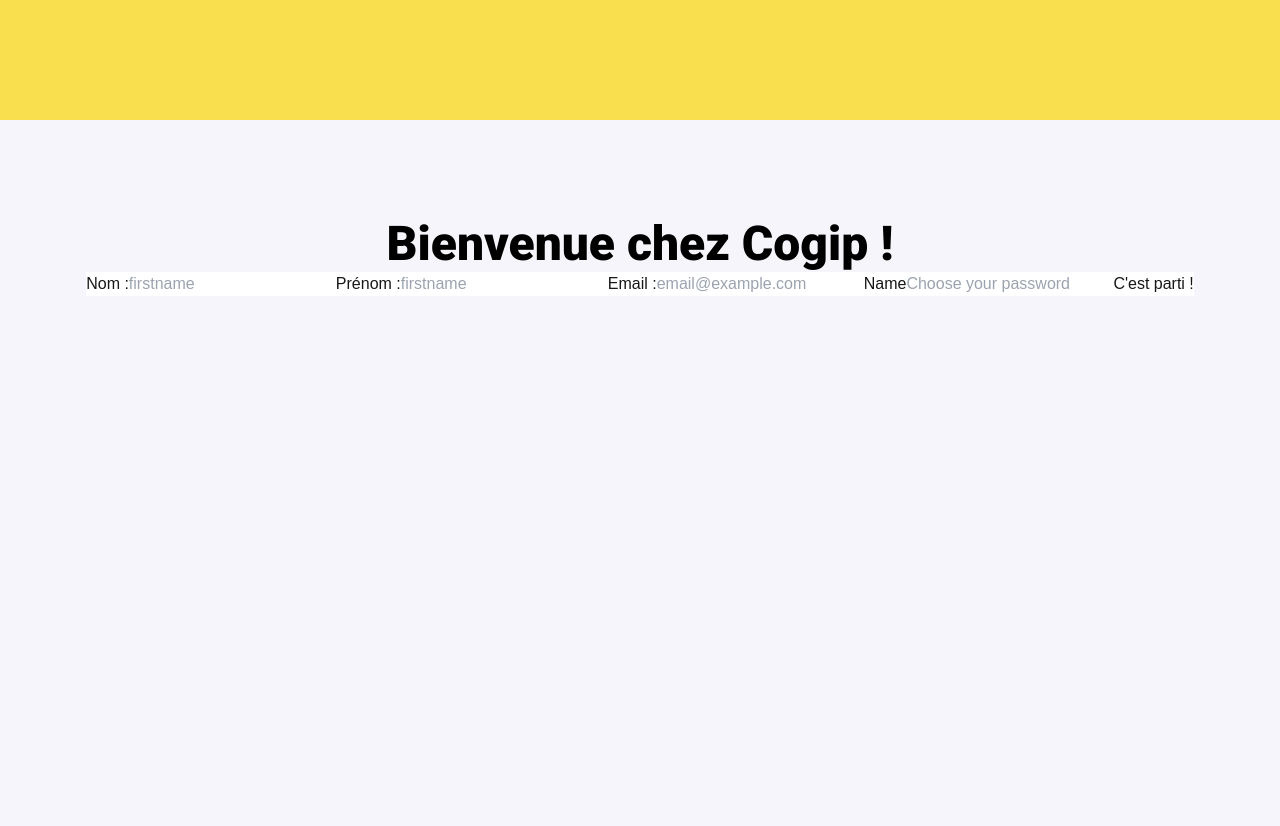
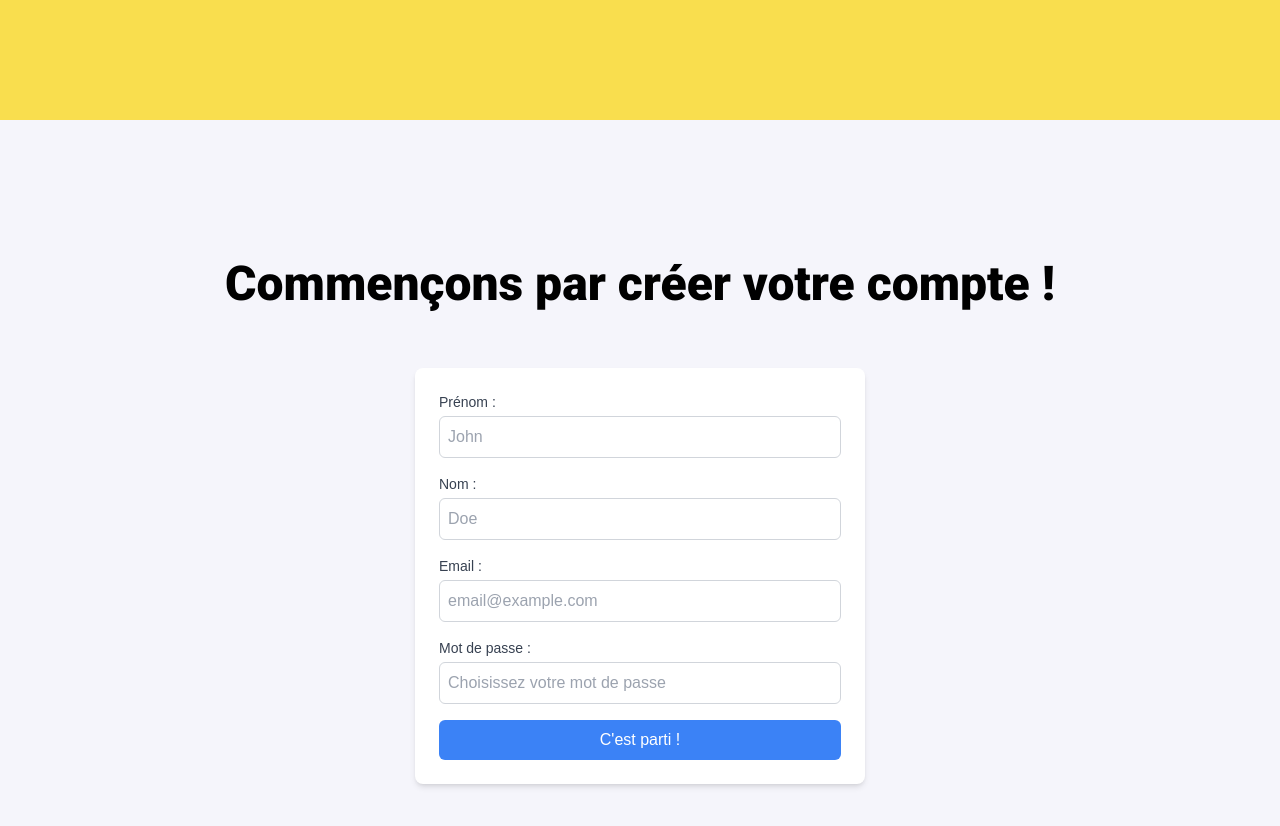
Before and after one commit to sam-sepiol1/cogip-client, a Next.js app: page /register in a window 1280 px wide. Shown: the part 680-1506 px from the top of the page. Built offline with nearby package versions, Linux system fonts and the light colour scheme.

Commit message:
Added scroll smooth behavior

```diff
--- a/app/components/Login_register_header.tsx
+++ b/app/components/Login_register_header.tsx
@@ -24,6 +24,8 @@ export default function Login_register_header() {
 
 					<div className="flex flex-col justify-center items-center pt-[30%]">
 						<h2 className="text-4xl font-semibold">Start now !</h2>
+						<div>
+						<a href="#form-section">
 						<Image
 							src="/Home_Header/arrow-curve-down-right.svg"
 							alt="Illustration"
@@ -31,9 +33,9 @@ export default function Login_register_header() {
 							height={530}
 							className="w-[90px] pl-4  h-auto"
 						/>
+						</a>
+						</div>
 					</div>
-
-
 				</div>
 			</div>
 		</main>
--- a/app/globals.css
+++ b/app/globals.css
@@ -15,6 +15,10 @@
   --footer-size-footer-nav: 14px;
   --footer-weight-nav: 400;
   --footer-line-height-nav: 18.31px;
+}
+
+html {
+  scroll-behavior: smooth;
 }
 
 body {
--- a/app/register/page.tsx
+++ b/app/register/page.tsx
@@ -5,30 +5,35 @@ export default function Register() {
         <main>
             <Login_register_header />
 
-            <section className="flex flex-col items-center pt-24 h-[800px] bg-[#F5F5FB]">
-                <h1 className="font-semibold font-logo-header">Bienvenue chez Cogip !</h1>
+            <section id="form-section" className="flex flex-col items-center justify-center h-[100vh] bg-[#F5F5FB]">
+                <h1 className="font-semibold font-logo-header">Commençons par créer votre compte !</h1>
 
-                <section className="flex flex-col bg-white">
-                    <form>
-                        <label htmlFor="firstname">Nom :</label>
-                        <input type="text" name="firstname" placeholder="firstname" required/>
+                <section className="flex flex-col w-[450px] bg-white mt-14 p-6 rounded-lg shadow-md">
+                    <form className="space-y-4">
+                        <div>
+                            <label htmlFor="lastname" className="block text-sm font-medium text-gray-700">Prénom :</label>
+                            <input type="text" name="lastname" placeholder="John" required className="mt-1 block w-full border border-gray-300 rounded-md p-2"/>
+                        </div>
 
-                        <label htmlFor="lastname">Prénom :</label>
-                        <input type="text" name="firstname" placeholder="firstname" required/>
+                        <div>
+                            <label htmlFor="firstname" className="block text-sm font-medium text-gray-700">Nom :</label>
+                            <input type="text" name="firstname" placeholder="Doe" required className="mt-1 block w-full border border-gray-300 rounded-md p-2"/>
+                        </div>
 
-                        <label htmlFor="email">Email :</label>
-                        <input type="text" name="email" placeholder="email@example.com" required/>
+                        <div>
+                            <label htmlFor="email" className="block text-sm font-medium text-gray-700">Email :</label>
+                            <input type="email" name="email" placeholder="email@example.com" required className="mt-1 block w-full border border-gray-300 rounded-md p-2"/>
+                        </div>
 
-                        <label htmlFor="password">Name</label>
-                        <input type="text" name="password" placeholder="Choose your password" required/>
+                        <div>
+                            <label htmlFor="password" className="block text-sm font-medium text-gray-700">Mot de passe :</label>
+                            <input type="password" name="password" placeholder="Choisissez votre mot de passe" required className="mt-1 block w-full border border-gray-300 rounded-md p-2"/>
+                        </div>
 
-                        <button type="submit">C&#39;est parti !</button>
+                        <button type="submit" className="w-full bg-blue-500 text-white py-2 rounded-md hover:bg-blue-600">C&#39;est parti !</button>
                     </form>
                 </section>
-
             </section>
-
-
         </main>
     )
 }
```
